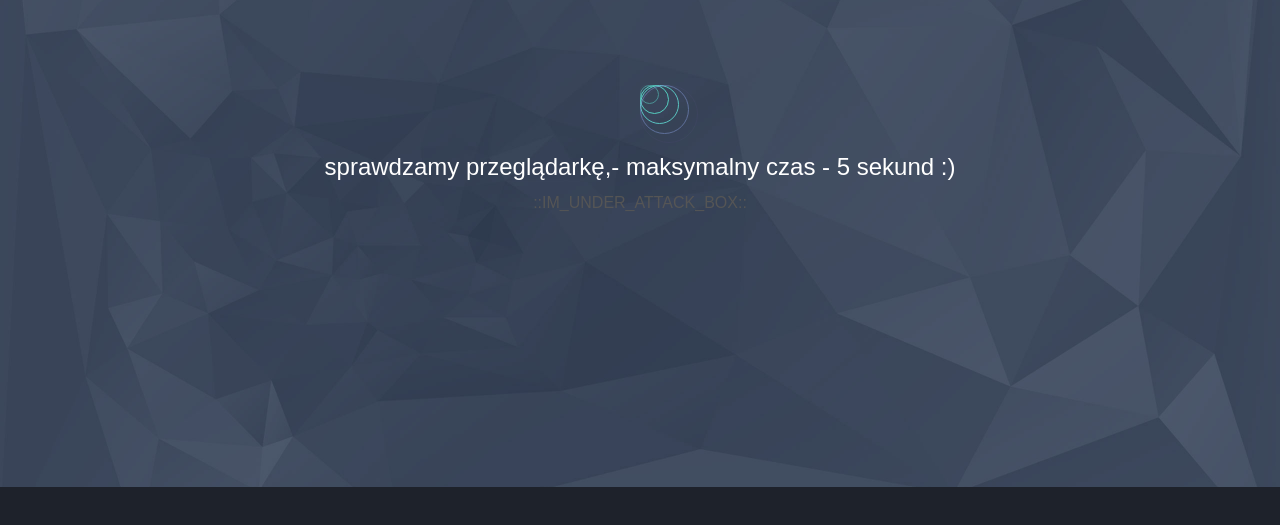
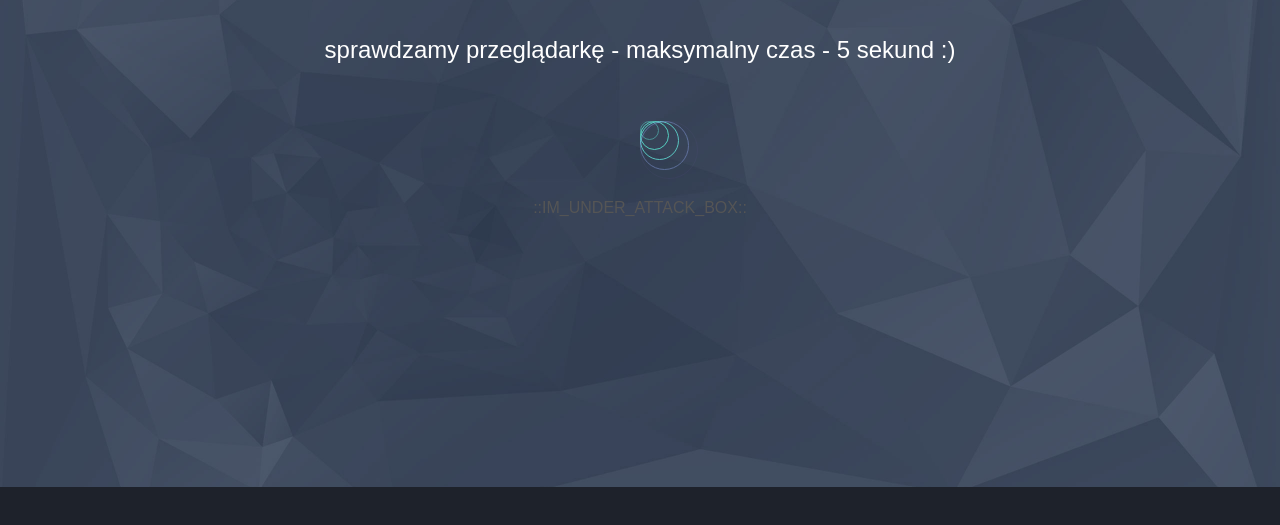
Before and after one commit to STPXo2/cf2, a plain HTML site: page index.html in a window 1280 px wide. Shown: the part 163-688 px from the top of the page. Drawn offline with nearby package versions, Linux system fonts and the light colour scheme; files whose address does not match are found by name.

Commit message:
Update index.html

```diff
--- a/index.html
+++ b/index.html
@@ -32,6 +32,8 @@
 				<div class="col-sm-12 col-md-12 col-lg-12">
 					<h1>Trwa ładowanie ...</h1>
 
+<h2 class="subtitle">sprawdzamy przeglądarkę - maksymalny czas - 5 sekund :)</h2>
+
 					<center><div class="cssload-container">
 	<div class="cssload-shaft1"></div>
 	<div class="cssload-shaft2"></div>
@@ -45,9 +47,9 @@
 	<div class="cssload-shaft10"></div>
 </div></center>
 
-					<h2 class="subtitle">sprawdzamy przeglądarkę,- maksymalny czas - 5 sekund :)</h2>
 
 
+					</br>
 <center>::IM_UNDER_ATTACK_BOX::</center>
 
 				</div>
```
